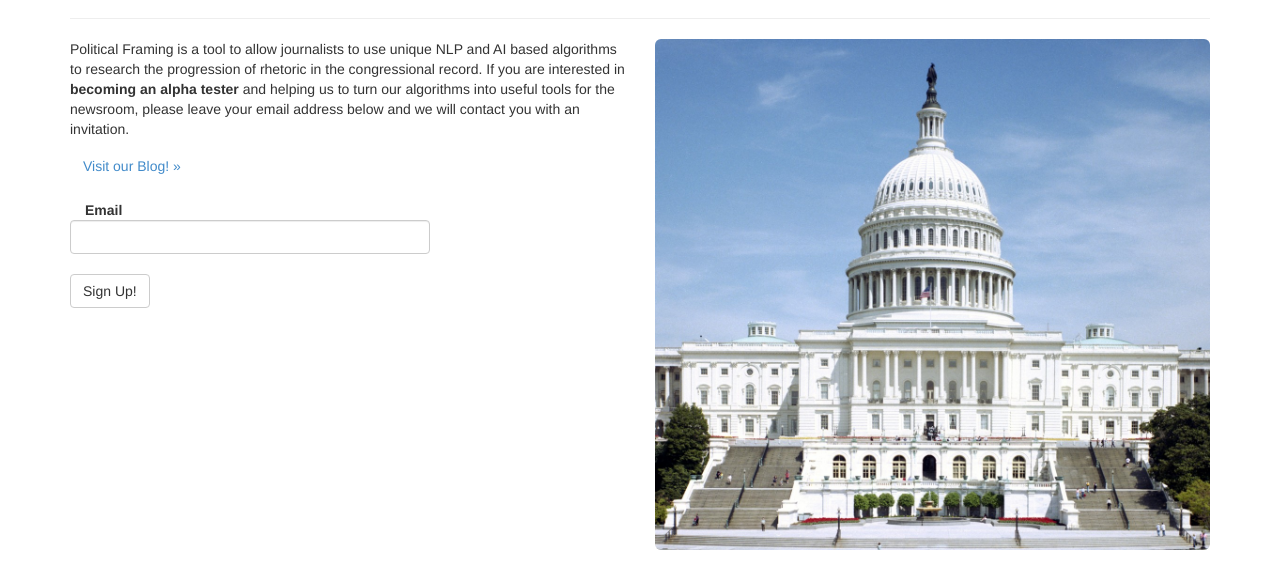
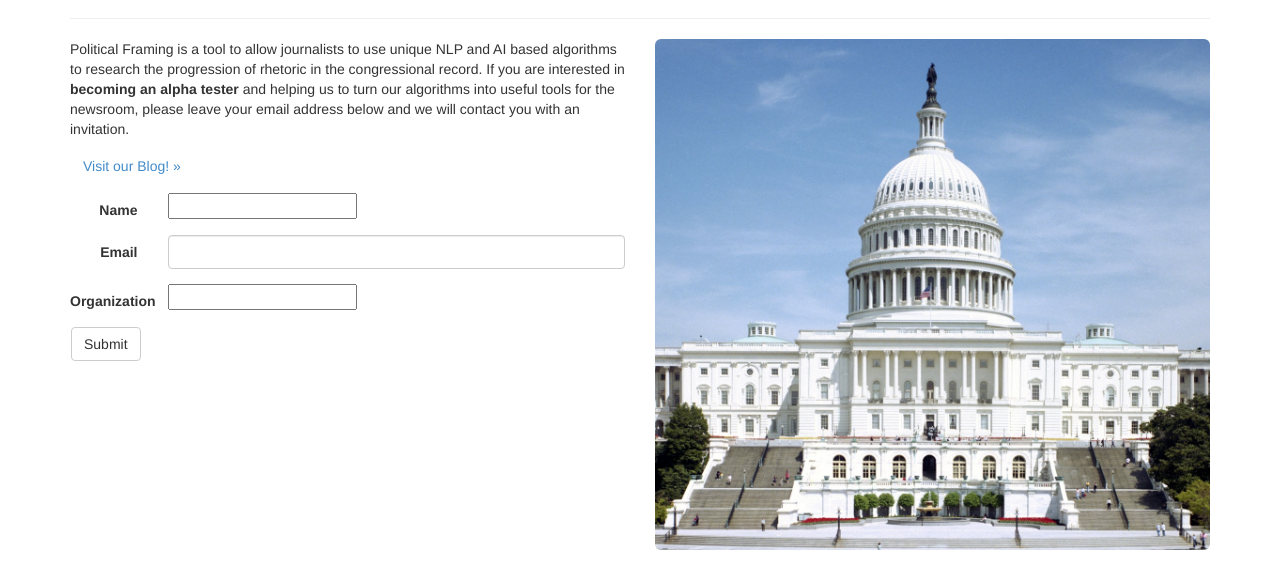
Before and after one commit to PoliticalFraming/landingpage, a plain HTML site: page index.html in a window 1280 px wide. Shown: the part 120-708 px from the top of the page. Drawn offline with Linux system fonts and the light colour scheme.

Commit message:
Styled google form into bootstrap.

```diff
--- a/index.html
+++ b/index.html
@@ -57,7 +57,7 @@
 					<p>
 					<a class="btn" href="http://www.politicalframingblog.com">Visit our Blog! »</a>
 					</p>
-					<form class="form-horizontal" role="form">
+<!-- 					<form class="form-horizontal" role="form">
 						<div class="form-group">
 							<div class="col-sm-8">
 								<label for="inputEmail" class="col-sm-2 control-label">Email</label>
@@ -71,60 +71,52 @@
 							<div class="col-sm-offset-2 col-sm-10">
 							</div>
 						</div>
-					</form>
+					</form> -->
 
 
-<!-- 					<form action="https://docs.google.com/forms/d/1_8A0uPLtjlsBxFrpGnxVGZaZB8dJtOH2LwFPMFm5gZo/formResponse" method="POST" id="ss-form" target="_self" onsubmit="">
+					<form action="https://docs.google.com/forms/d/1_8A0uPLtjlsBxFrpGnxVGZaZB8dJtOH2LwFPMFm5gZo/formResponse" method="POST" id="ss-form" target="_self" onsubmit="" class="form-horizontal">
 						<ol role="list" class="ss-question-list" style="padding-left: 0">
+
 							<div class="ss-form-question errorbox-good" role="listitem">
-								<div dir="ltr" class="ss-item  ss-text"><div class="ss-form-entry">
-									<label class="ss-q-item-label" for="entry_1843911743"><div class="ss-q-title">Name
-								</div>
-								<div class="ss-q-help ss-secondary-text" dir="ltr"></div></label>
-									<input type="text" name="entry.1843911743" value="" class="ss-q-short" id="entry_1843911743" dir="auto" aria-label="Name  " title="">
-									<div class="error-message"></div>
-									<div class="required-message">This is a required question</div>
+								<div dir="ltr" class="ss-item  ss-text">
+									<div class="ss-form-entry form-group">
+										<label class="ss-q-item-label col-sm-2 control-label" for="entry_1843911743">
+											<div class="ss-q-title">Name</div>
+										<div class="ss-q-help ss-secondary-text" dir="ltr"></div>
+										</label>
+									<div class="col-sm-10">
+										<input type="text" name="entry.1843911743" value="" class="ss-q-short" id="entry_1843911743" dir="auto" aria-label="Name  " title="">
 									</div>
+									<div class="error-message"></div></div>
 								</div>
 							</div>
+
 							<div class="ss-form-question errorbox-good" role="listitem">
 								<div dir="ltr" class="ss-item  ss-text">
-									<div class="ss-form-entry">
-										<label class="ss-q-item-label" for="entry_267824983">
+									<div class="ss-form-entry form-group">
+										<label class="ss-q-item-label col-sm-2 control-label" for="entry_267824983">
 											<div class="ss-q-title">Email</div>
 											<div class="ss-q-help ss-secondary-text" dir="ltr"></div>
 										</label>
-										<input type="text" name="entry.267824983" value="" class="ss-q-short" id="entry_267824983" dir="auto" aria-label="Email  " title="">
+										<div class="col-sm-10">
+											<input class="form-control" type="text" name="entry.267824983" value="" class="ss-q-short" id="entry_267824983" dir="auto" aria-label="Email  " title="">
+										</div>
 										<div class="error-message"></div>
-										<div class="required-message">This is a required question</div>
 									</div>
 								</div>
 							</div>
 
 							<div class="ss-form-question errorbox-good" role="listitem">
 								<div dir="ltr" class="ss-item  ss-text">
-									<div class="ss-form-entry">
-										<label class="ss-q-item-label" for="entry_1105779185">
+									<div class="ss-form-entry form-group">
+										<label class="ss-q-item-label col-sm-2 control-label" for="entry_1105779185">
 											<div class="ss-q-title">Organization</div>
 											<div class="ss-q-help ss-secondary-text" dir="ltr"></div>
 										</label>
-										<input type="text" name="entry.1105779185" value="" class="ss-q-short" id="entry_1105779185" dir="auto" aria-label="Organization  " title="">
+										<div class="col-sm-10">
+											<input type="text" name="entry.1105779185" value="" class="ss-q-short" id="entry_1105779185" dir="auto" aria-label="Organization  " title="">
+										</div>
 										<div class="error-message"></div>
-										<div class="required-message">This is a required question</div>
-									</div>
-								</div>
-							</div>
-
-							<div class="ss-form-question errorbox-good" role="listitem">
-								<div dir="ltr" class="ss-item  ss-text">
-									<div class="ss-form-entry">
-										<label class="ss-q-item-label" for="entry_1103433451">
-											<div class="ss-q-title"></div>
-											<div class="ss-q-help ss-secondary-text" dir="ltr"></div>
-										</label>
-										<input type="text" name="entry.1103433451" value="" class="ss-q-short" id="entry_1103433451" dir="auto" aria-label="  " title="">
-										<div class="error-message"></div>
-										<div class="required-message">This is a required question</div>
 									</div>
 								</div>
 							</div>
@@ -139,15 +131,15 @@
 									<tbody>
 										<tr>
 											<td class="ss-form-entry goog-inline-block" id="navigation-buttons" dir="ltr">
-												<input type="submit" name="submit" value="Submit" id="ss-submit">
-												<div class="ss-password-warning ss-secondary-text">Never submit passwords through Google Forms.</div>
+												<input type="submit" class="btn btn-default" name="submit" value="Submit" id="ss-submit">
+												<!-- <div class="ss-password-warning ss-secondary-text">Never submit passwords through Google Forms.</div> -->
 											</td>
 										</tr>
 									</tbody>
 								</table>
 							</div>
 						</ol>
-					</form> -->
+					</form>
 
 				</div>
 				<div class="col-md-6 column">
```
